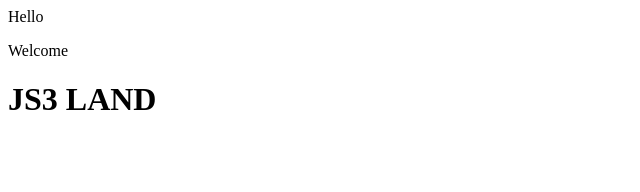
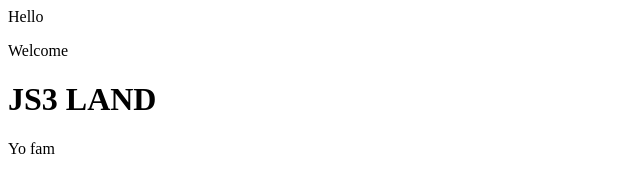
Before and after one commit to JackSmith85/dema-repo2, a plain HTML site: page index.html in a window 1280 px wide. Shown: the full height of the page, 0-640 px from the left. Drawn offline with Linux system fonts and the light colour scheme.

Commit message:
Added slang

```diff
--- a/index.html
+++ b/index.html
@@ -1,3 +1,4 @@
 <p>Hello</p>
 <p>Welcome</p>
 <h1>JS3 LAND</h1>
+<p>Yo fam</p>
```
